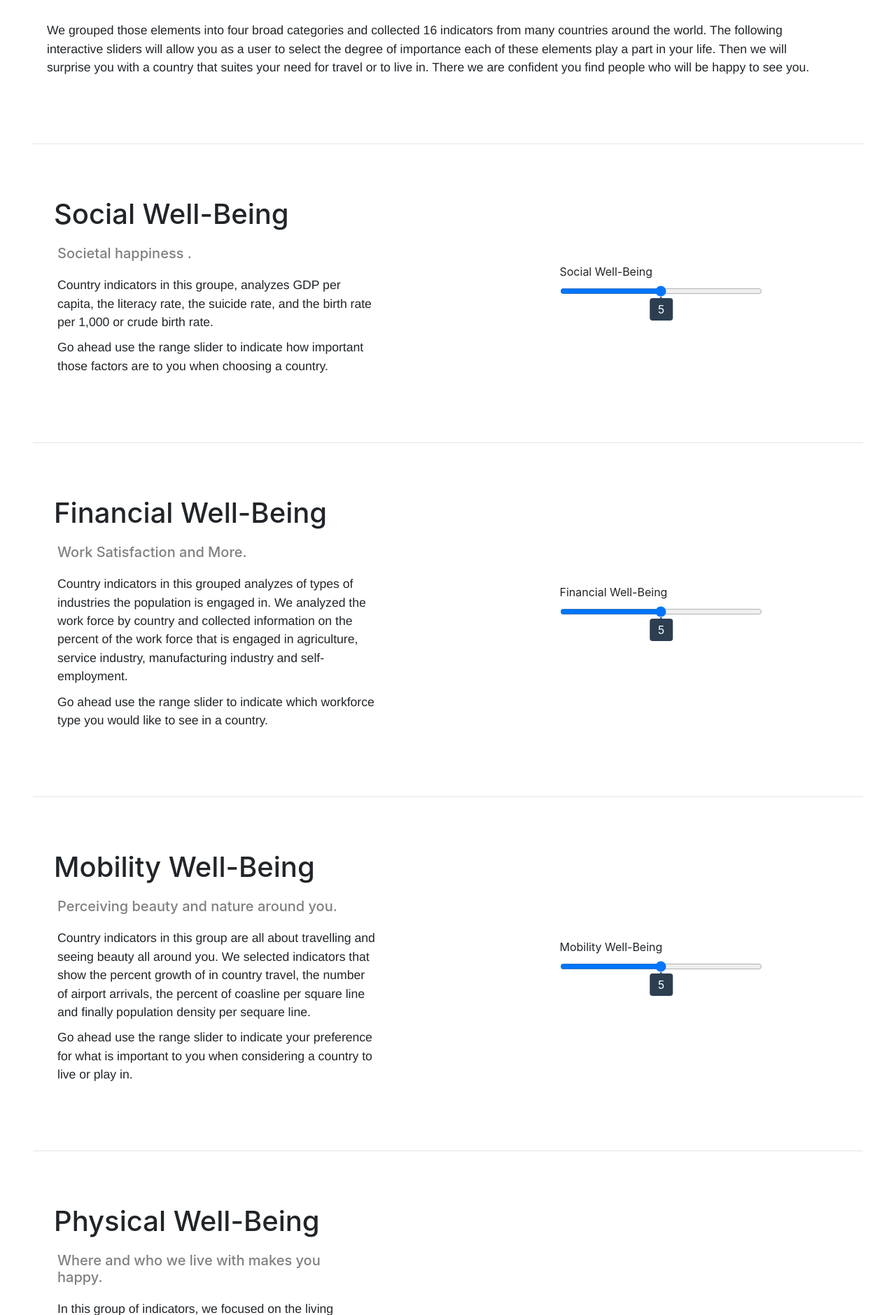
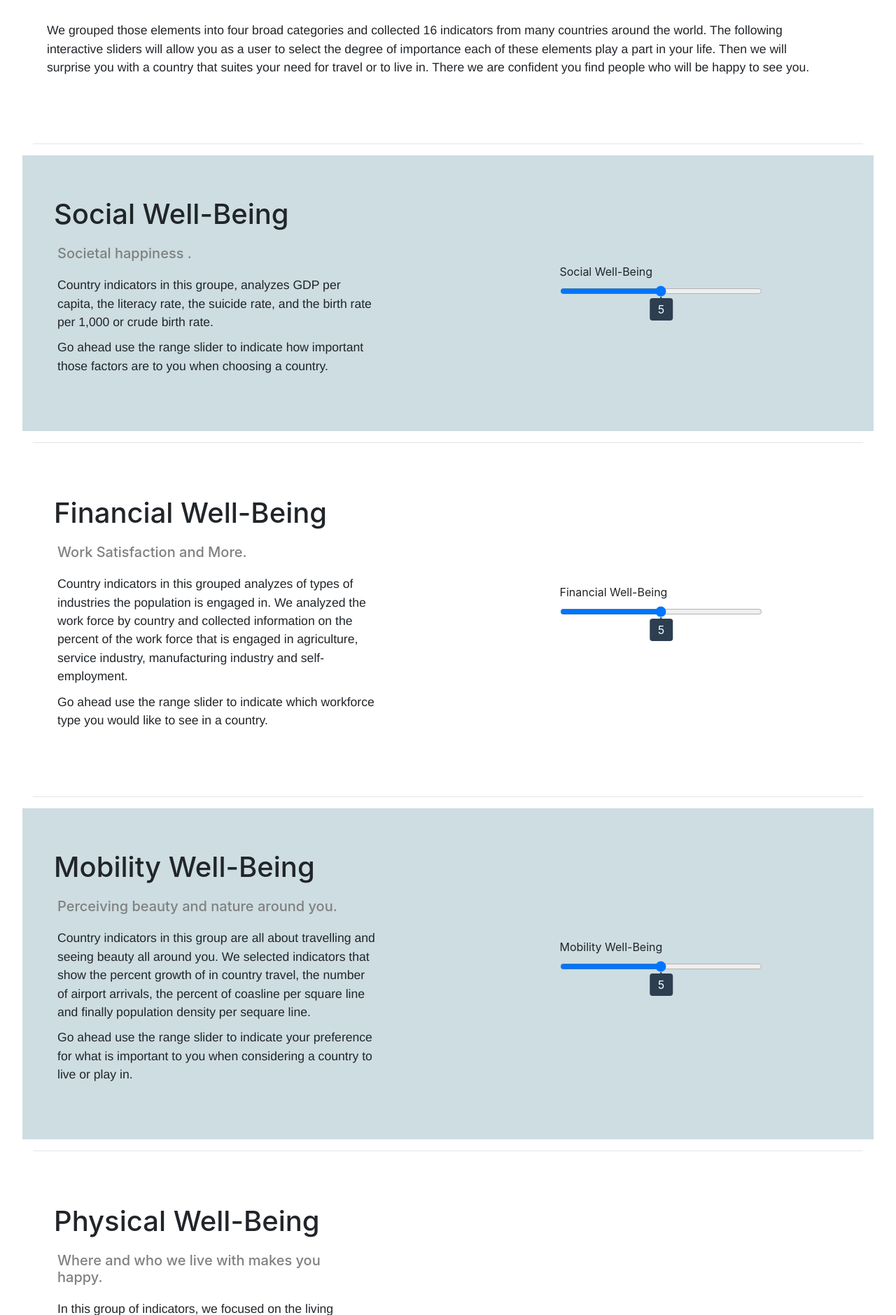
Before and after one commit to anishaa95/Happiness_Index, a Flask app: page / in a window 1280 px wide. Shown: the part 1941-3820 px from the top of the page at 70% size. Run offline with Flask 2, Linux system fonts and the light colour scheme; data that the repository does not hold is empty; some libraries are stand-ins or nearby versions.

Commit message:
HTML Changes

```diff
--- a/static/css/main.css
+++ b/static/css/main.css
@@ -43,6 +43,12 @@
   padding-bottom: 70px;
 }
 
+.row_odd {
+  padding-top: 40px;
+  padding-bottom: 70px;
+  background-color: rgba(7,87,112,0.2);
+}
+
 p{
   text-align: left;
   margin: 10px 35px;
--- a/templates/index.html
+++ b/templates/index.html
@@ -155,7 +155,7 @@
           <hr>
           <section>
             <!-- Social Well-Being + Sliders section -->
-              <div class="row row_groups">
+              <div class="row row_odd">
                 <div class="col-md-6 text_groups">
                   <h1 class=>Social Well-Being</h1>
                   <h5>Societal happiness .</h5>
@@ -206,7 +206,7 @@
               <hr>
               <section>
                 <!-- Mobility Well-Being + Sliders section -->
-                  <div class="row row_groups">
+                  <div class="row row_odd">
                     <div class="col-md-6">
                       <h1>Mobility Well-Being</h1>
                       <h5>Perceiving beauty and nature around you.</h5>
```
